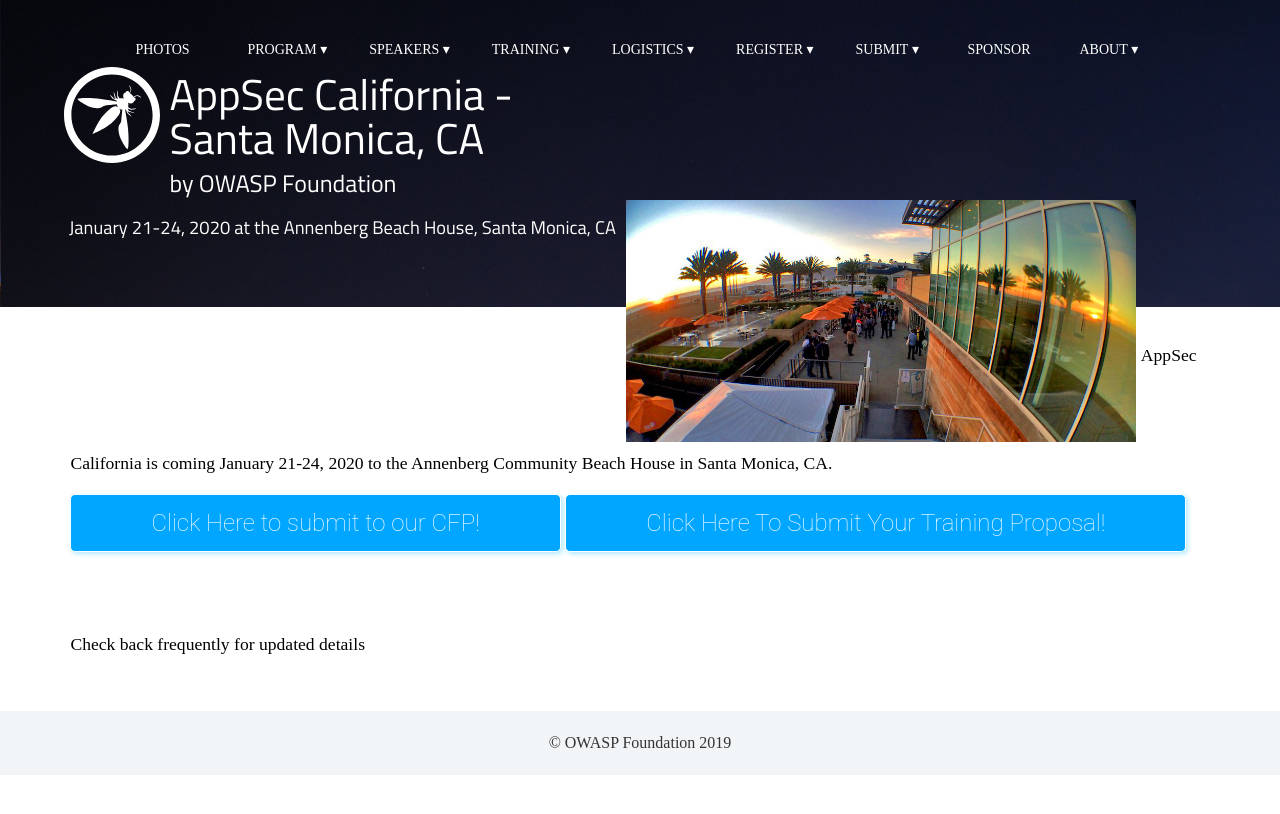
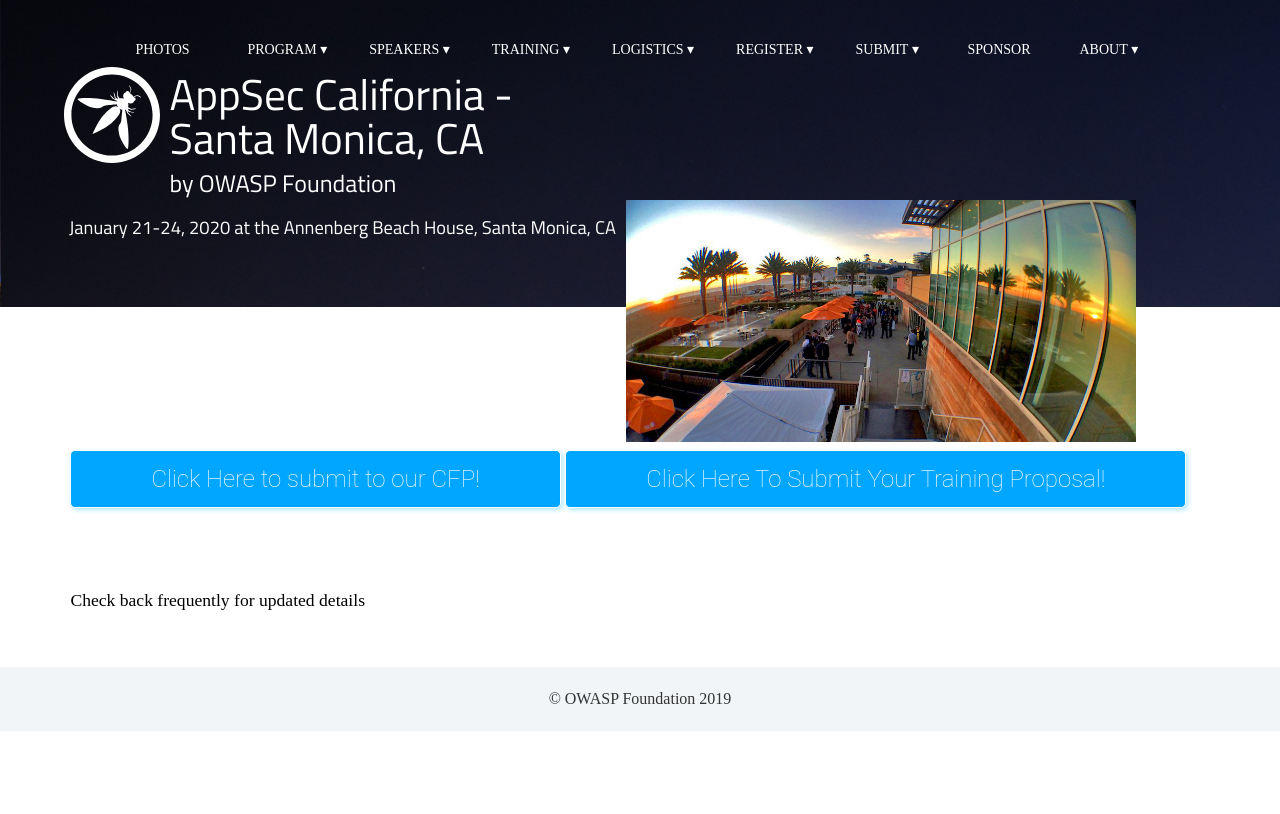
Before and after one commit to OWASP/2020-appseccalifornia, a Jekyll site: the page built from index.html, in a window 1280 px wide. Shown: the top 814 px of the page. Built offline with Jekyll 4.4.1, drawn with Linux system fonts in a browser that asks for light colours; some web fonts are replaced.

Commit message:
updating front content

```diff
--- a/index.html
+++ b/index.html
@@ -8,8 +8,8 @@
 ---
 
 <section class="punch">
-	<p>AppSec California is coming January 21-24, 2020 to the Annenberg Community Beach House in Santa Monica, CA. </p>
-
+<br>
+<br>
 	<button name="cfpBUton" class="button" onclick="window.location.href='https://owasp.submittable.com/submit/147365/appsec-callifornia-2020-call-for-presentations';">Click Here to submit to our CFP!</button>
 
 	<button name="cftButton" class="button" onclick="window.location.href='https://owasp.submittable.com/submit/147366/appsec-callifornia-2020-call-for-trainers';">Click Here To Submit Your Training Proposal!</button>
```
